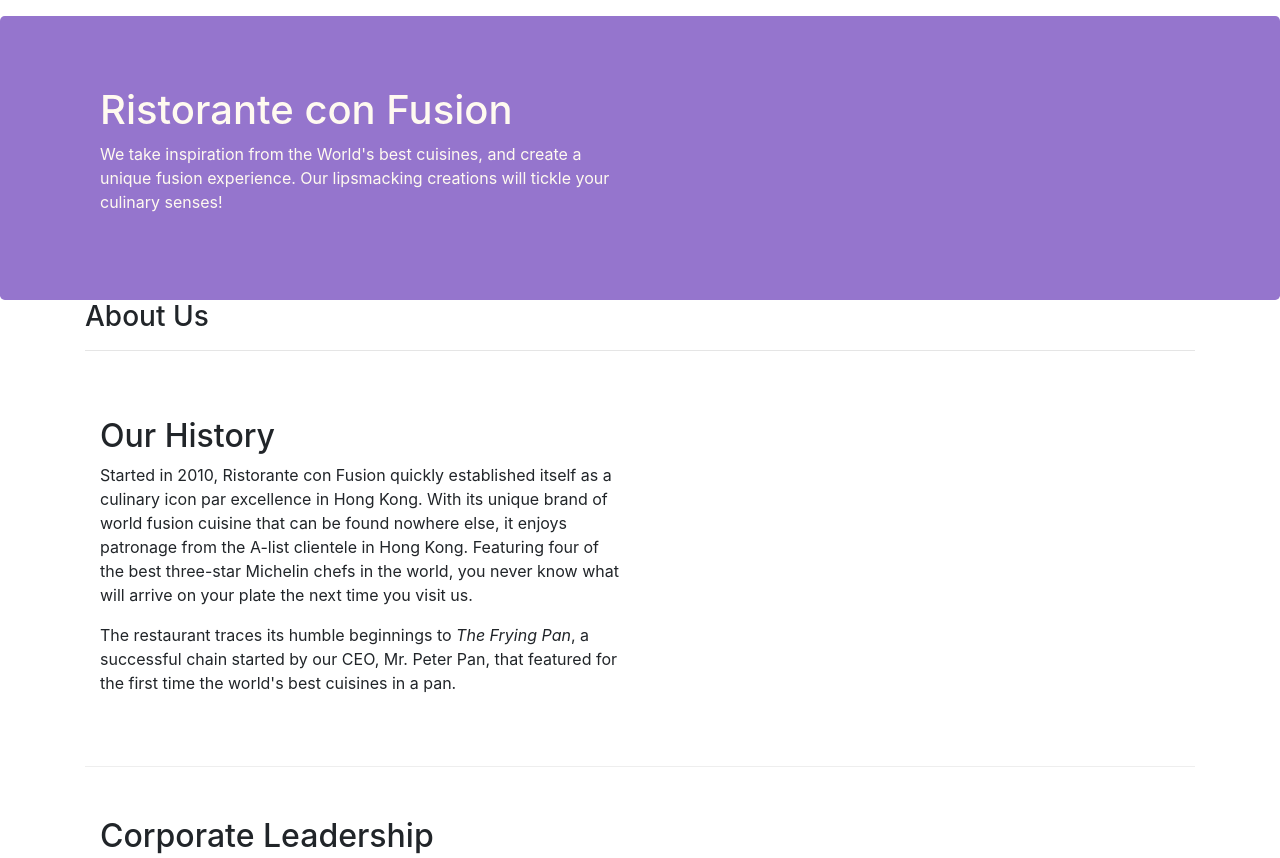
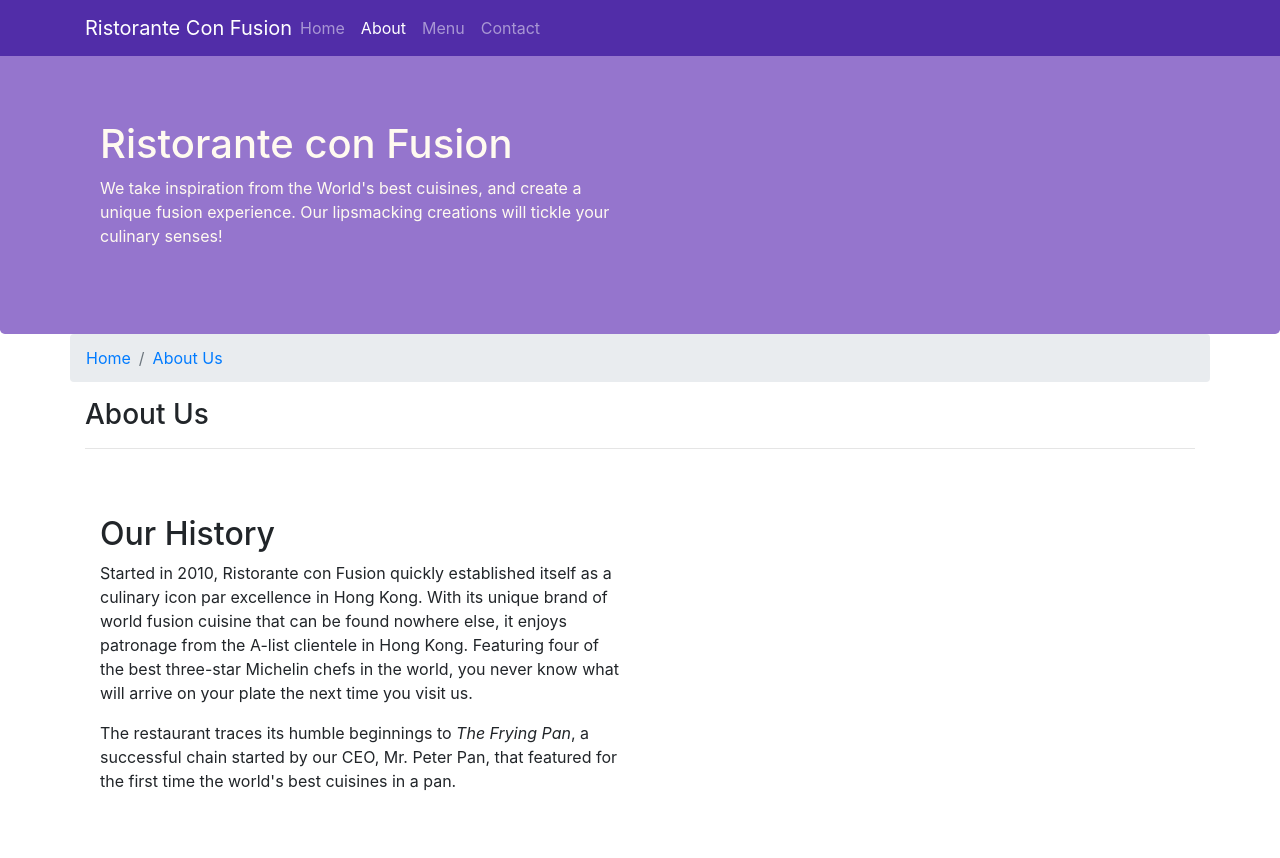
Before and after one commit to JohnPevien/Coursera-Front-End-Web-UI-Frameworks-and-Tools-Bootstrap-4, a website: page aboutus.html in a window 1280 px wide. Shown: the top 858 px of the page. Drawn offline with nearby package versions, Linux system fonts and the light colour scheme.

Commit message:
navbar and breadcrumbs

```diff
--- a/aboutus.html
+++ b/aboutus.html
@@ -14,7 +14,24 @@
 </head>
 
 <body>
-<nav class="navbar"></nav>
+    <nav class="navbar navbar-dark navbar-expand-sm fixed-top">
+        <div class="container">
+            <button class="navbar-toggler" type="button" data-toggle="collapse" data-target="#Navbar">
+                <span class="navbar-toggler-icon"></span>
+            </button>
+            <a href="#" class="navbar-brand mr-auto">Ristorante Con Fusion</a>
+            <div class="collapse navbar-collapse" id="Navbar">
+                <ul class="navbar-nav mr-auto">
+                    <li class="nav-item "><a href="./index.html" class="nav-link">Home</a></li>
+                    <li class="nav-item active"><a href="#" class="nav-link">About</a></li>
+                    <li class="nav-item"><a href="#" class="nav-link">Menu</a></li>
+                    <li class="nav-item"><a href="#" class="nav-link">Contact</a></li>
+                </ul>
+            </div>
+
+        </div>
+    </nav>
+
     <header class="jumbotron">
         <div class="container">
             <div class="row row-header">
@@ -30,6 +47,10 @@
 
     <div class="container">
         <div class="row">
+            <ol class="col-12 breadcrumb">
+                <li class="breadcrumb-item"><a href="./index.html">Home</a></li>
+                <li class="breadcrumb-item active"><a href="#">About Us</a></li>
+            </ol>
             <div class="col-12">
                <h3>About Us</h3>
                <hr>
@@ -69,7 +90,7 @@
                 <div class="col-4 offset-1 col-sm-2">
                     <h5>Links</h5>
                     <ul class="list-unstyled">
-                        <li><a href="#">Home</a></li>
+                        <li><a href="./index.html">Home</a></li>
                         <li><a href="#">About</a></li>
                         <li><a href="#">Menu</a></li>
                         <li><a href="#">Contact</a></li>
--- a/css/styles.css
+++ b/css/styles.css
@@ -28,3 +28,12 @@
 	margin: 0px;
 	color: #0f0f0f;
 }
+
+body {
+	padding: 50px 0px;
+	z-index: 0;
+}
+
+.navbar-dark {
+	background-color: #512da8;
+}
```
Also changed, not shown: index.html (+17 -1 lines).
